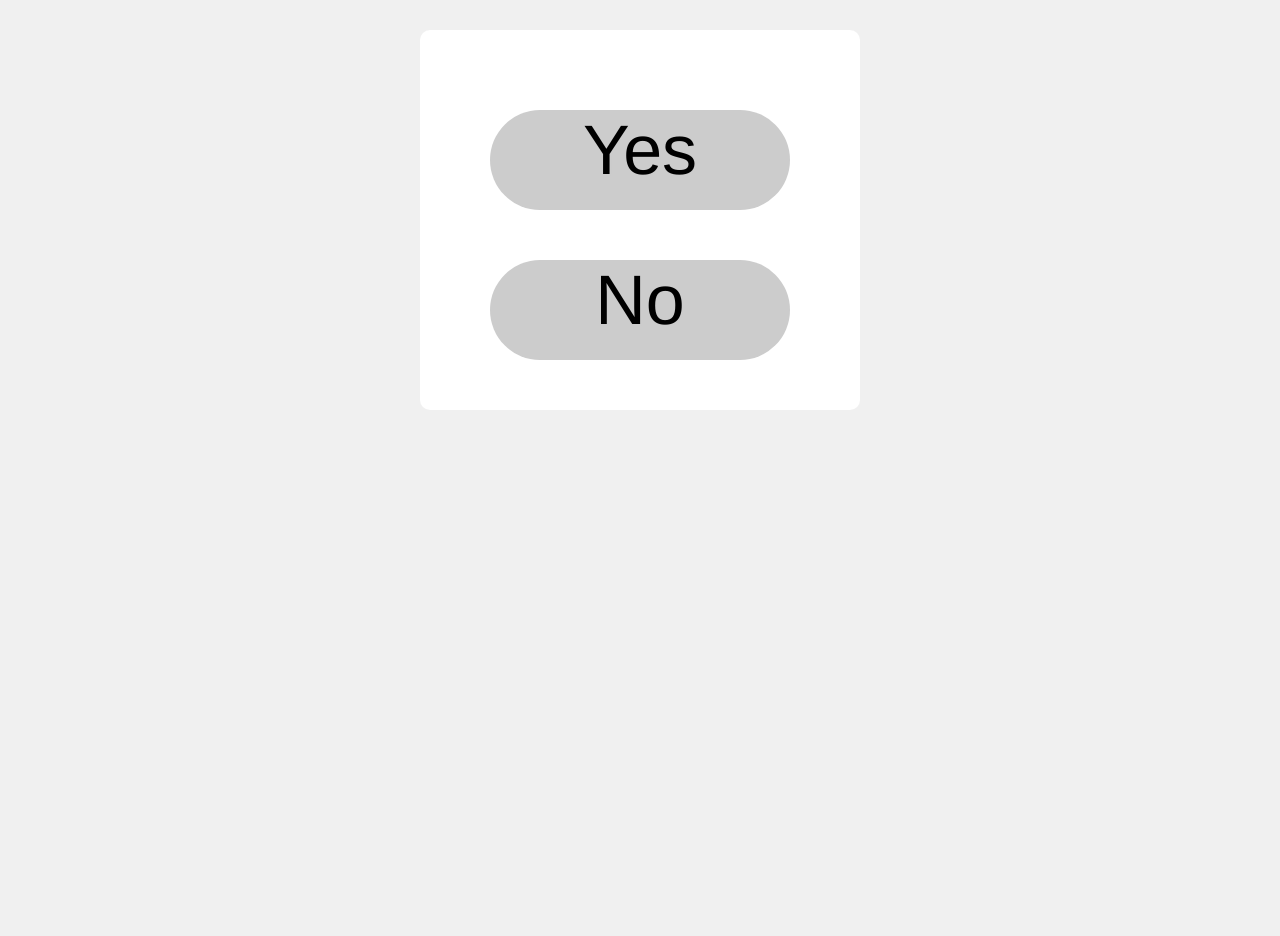
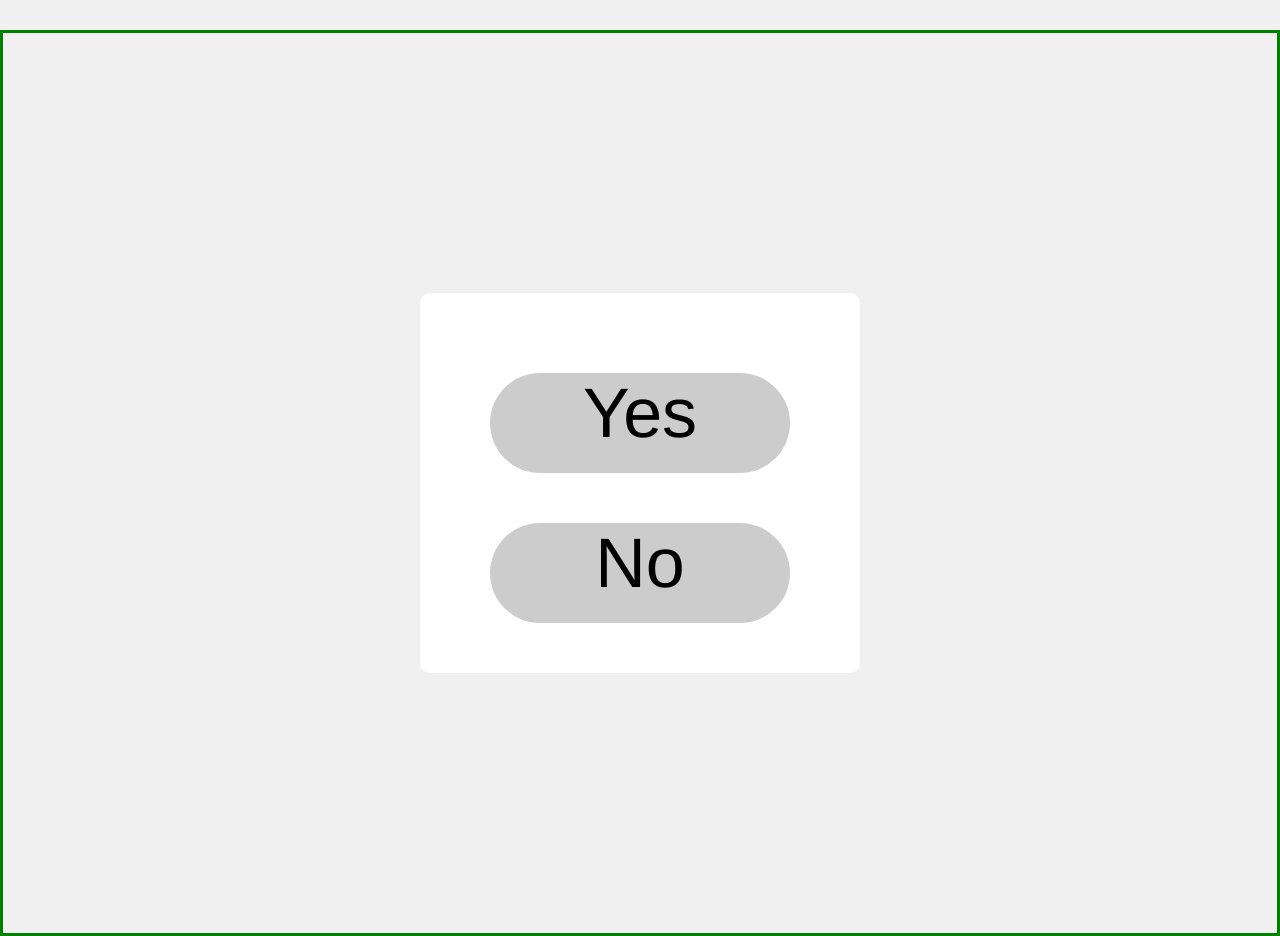
Before and after one commit to klsriley/klsriley.github.io, a Jekyll site: the page yesorno/index.html, which Jekyll copies as it is, in a window 1280 px wide. Built offline with Jekyll 4.4.1, drawn with Linux system fonts in a browser that asks for light colours.

Commit message:
Update index.html

```diff
--- a/yesorno/index.html
+++ b/yesorno/index.html
@@ -17,18 +17,34 @@ body {
 	overflow-x:hidden;
 }
 
+html, body { height:100%; }
+
+.container {
+  height: 100%;
+  position: relative;
+  border: 3px solid green;
+}
+
 #main {
-	position:relative;
+	/*position:relative;
+	margin:0px auto 0px auto;*/
 	width:400px;
 	height:300px;
-	margin:0px auto 0px auto;
 	padding:30px 20px 50px 20px;
 	background:#FFF;
 	-webkit-border-radius:10px;
 	-moz-border-radius:10px;
 }
+.center {
+  margin: 0;
+  position: absolute;
+  top: 50%;
+  left: 50%;
+  -ms-transform: translate(-50%, -50%);
+  transform: translate(-50%, -50%);
+}
 
-html, body { height:100%; }
+
 
 #stage{
 	display:block;
@@ -77,7 +93,8 @@ html, body { height:100%; }
 </head>
 
 <body>
-	<div id="main">
+	<div class="container">
+		<div id="main" class="center">
 			<div id="stage">
 		    <div class="playbutton">
 			<div class="pianooverlay" onMouseDown="playYes();">Yes</div>
@@ -86,6 +103,7 @@ html, body { height:100%; }
 		<div id="stage">
 			<div class="playbutton">
 			<div class="pianooverlay" onMouseDown="playNo();">No</div>
+			</div>
 			</div>
 		</div>
 	</div>
```
Lines whose indentation alone changed are shown as unchanged.
